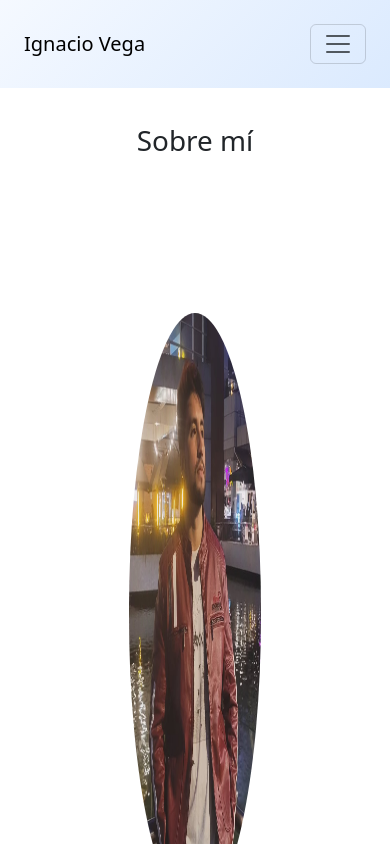
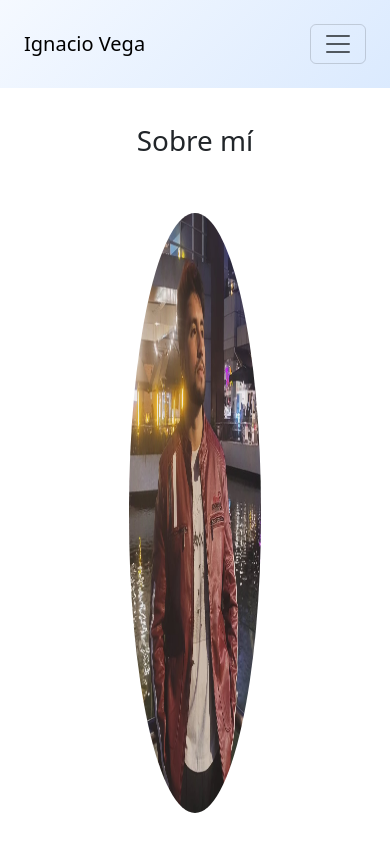
Before and after one commit to Ignaciovega1/portafolio, a React (Vite) app: page / in a window 390 px wide. Shown: the top 844 px of the page. Built offline with nearby package versions, Linux system fonts and the light colour scheme.

Commit message:
abme_update_test2

```diff
--- a/src/components/abme/abme.css
+++ b/src/components/abme/abme.css
@@ -31,5 +31,11 @@ background-color: white;
   #ab-img {
     height: 600px;
     max-width: 80%;
+    margin-top: 0px;
+
   }
 }
+
+@media (max-width: 600px) {
+
+}
```
